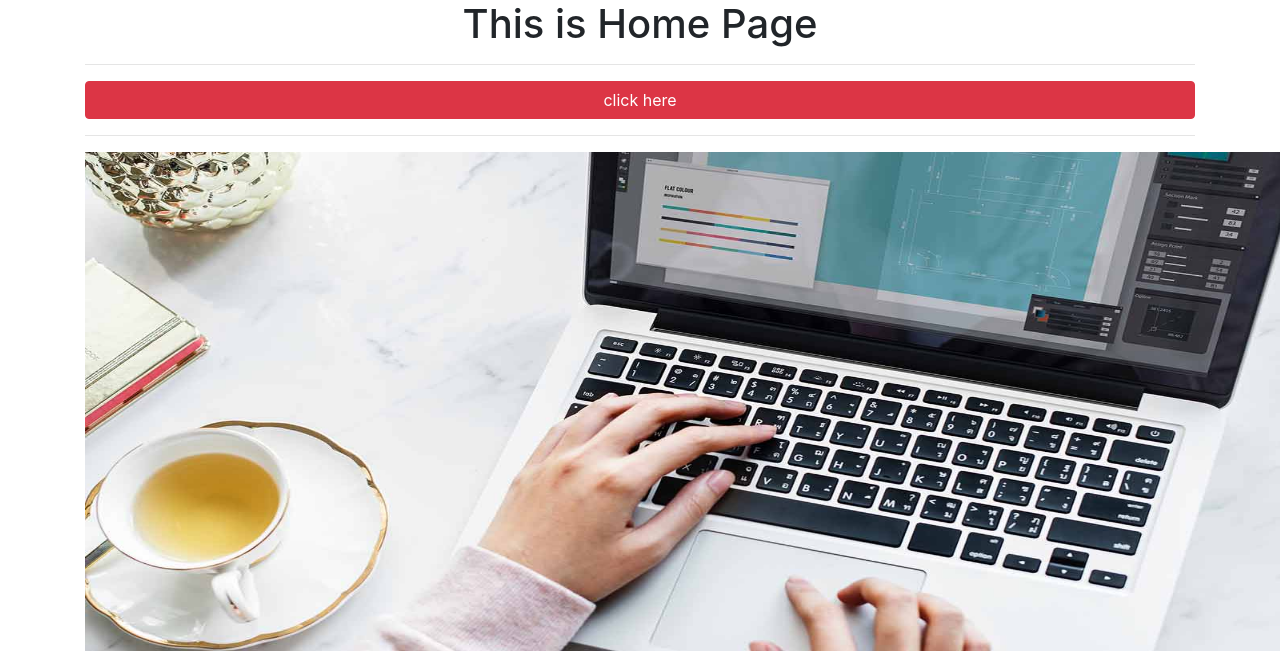
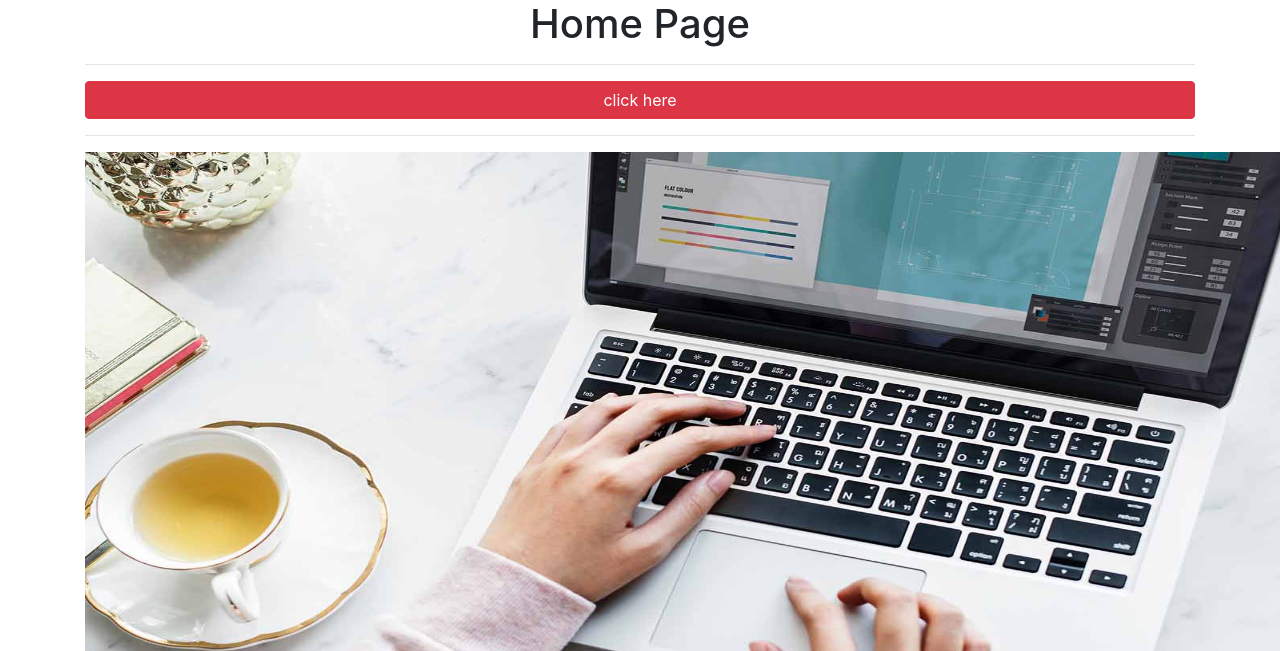
Before and after one commit to Malihashahi/Django, a Django app: page / in a window 1280 px wide. Shown: the top 651 px of the page. Run offline with Django 4.2, Linux system fonts and the light colour scheme.

Commit message:
modify some code

```diff
--- a/blog_app/templates/blog_app/blog.html
+++ b/blog_app/templates/blog_app/blog.html
@@ -13,7 +13,7 @@
 <body>
     <div class="container">
         <h1 class="text text-center">
-            This is Home Page
+             Home Page
         </h1>
         <hr>
         <button class="btn btn-danger btn-block">
```
